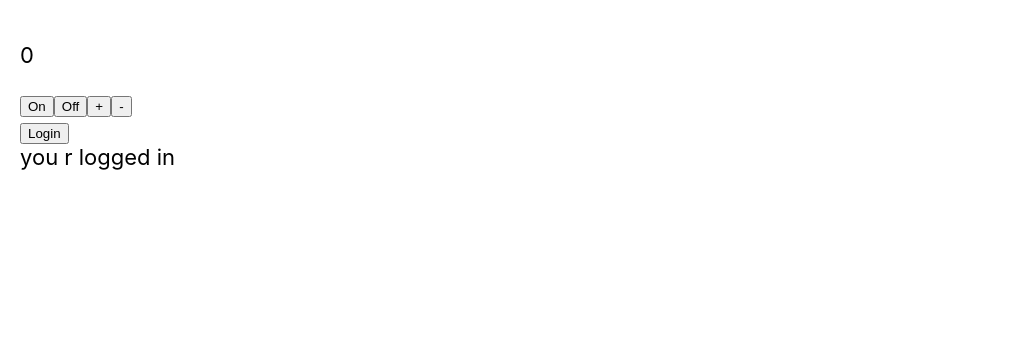
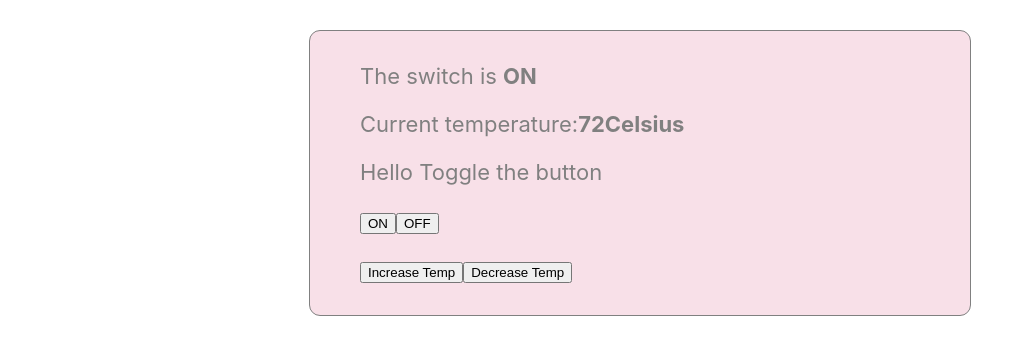
Before and after one commit to fazzyA/learn-react, a React (Create React App) app: page / in a window 1280 px wide. Shown: the top 354 px of the page, without its empty margins (0-1014 px from the left). Built offline with nearby package versions, Linux system fonts and the light colour scheme.

Commit message:
useState hooks
useState hooks

```diff
--- a/src/App.css
+++ b/src/App.css
@@ -5,10 +5,30 @@ body{
   padding: 20px;
   font-size: 22px;
 }
-.off{
+.lit{
   background-color: black;
+  color: white
 }
-.on{
+.dark{
   background-color: white;
-
+color: black
 }
+.open{
+  background-color: rgb(248, 224, 232);
+  border: 1px solid grey;
+  color: grey;
+  text-shadow: lavender;
+}
+.closed{
+  background-color: rgb(197, 181, 187);
+  border: 1px solid grey;
+  color: rgb(207, 44, 44);
+  text-shadow: lavender;
+}
+.gate{
+  margin: 10px auto;
+  padding: 10px 50px;
+  width: 560px;
+  border-radius: 11px;
+  min-height: 200px;
+}
--- a/src/App.js
+++ b/src/App.js
@@ -2,20 +2,29 @@ import './App.css';
 import AddList from './components/AddList';
 import AddToDo from './components/AddToDo';
 import Header from './components/Header';
+import Hi from './components/Hi';
 import List from './components/List';
+import MediaCard from './components/MediaCard';
+import Room from './components/Room';
 import Switch from './components/Switch';
 import Switch2 from './components/Switch2';
 import ToDoList from './components/ToDoList';
 import Toggle from './components/Toggle';
+import logo from './logo.svg'
 function App() {
 
   return (
     <>
+    <Room />
+    {/* <MediaCard title='My media card' body='my body text' imageUrl={logo}/>
+    <MediaCard title='My media card' body={(<b><i>my text</i></b>)} imageUrl={logo}/>
+    <MediaCard title='My media card' body={(<b><i>my text</i></b>)} imageUrl={logo}/> */}
+    {/* <Hi name='Faiza' msg='hello class'/> */}
     {/* <Header />
     <List /> */}
     {/* <Switch /> */}
-    <Switch2/>
-    <Toggle />
+    {/* <Switch2/>
+    <Toggle /> */}
   </>
  );
 }
--- a/src/components/AddList.js
+++ b/src/components/AddList.js
@@ -1,6 +1,6 @@
-import React, { Component } from 'react'
+import React from 'react'
 
-export default class AddList extends Component {
+export default class AddList extends React.Component {
     constructor(props) {
         super(props);
         this.state = { title:'', id: ''}
--- /dev/null
+++ b/src/components/Hi.js
@@ -0,0 +1,11 @@
+// props= {name:'',msg:''}
+//// simple function component
+// function Hi({name , msg}){
+//  return <div>Hi {name} {msg}</div>
+//   }
+//// simple arrow function component
+
+  const Hi = ({name, msg}) => <div>Hi {name} {msg}</div>
+
+
+ export default Hi
--- /dev/null
+++ b/src/components/MediaCard.js
@@ -0,0 +1,11 @@
+import React from 'react'
+
+export default function MediaCard({title, body,imageUrl}) {
+    return (
+        <div style={{width: 'max-content',margin:'5px auto', border:'2px solid red'}}>
+            <h2>{title}</h2>
+            <p>{body}</p>
+            <img width='100px' src={imageUrl} alt='' />
+        </div>
+    )
+}
--- /dev/null
+++ b/src/components/Room.js
@@ -0,0 +1,21 @@
+import React, {useState} from 'react';
+ function Room(){
+    const [isOn, setOn] = useState(true);
+    const [temp, setTemp] = useState(72);
+    const onState = isOn ? 'ON':'OFF';
+    let myTemp=temp;
+    return(
+
+        <div className={`gate ${isOn?"open":"closed"}` }>
+            <p>The switch is <b>{onState}</b></p>
+            <p>Current temperature:<b>{temp}Celsius</b></p>
+            <p>Hello Toggle the button</p>
+            <p><button onClick={()=>setOn(true)}>ON</button>
+            <button onClick={()=>setOn(false)}>OFF</button></p>
+            <p><button onClick={()=>setTemp(++myTemp)}>Increase Temp</button>
+            <button onClick={()=>setTemp(--myTemp)}>Decrease Temp</button></p>
+        </div>
+
+    )
+}
+export default Room;
--- a/src/index.js
+++ b/src/index.js
@@ -5,6 +5,7 @@ import App from './App';
 import Header from './components/Header'
 import reportWebVitals from './reportWebVitals';
 import ToDoList from './components/ToDoList';
+
 
 ReactDOM.render(
   <React.StrictMode>
```
